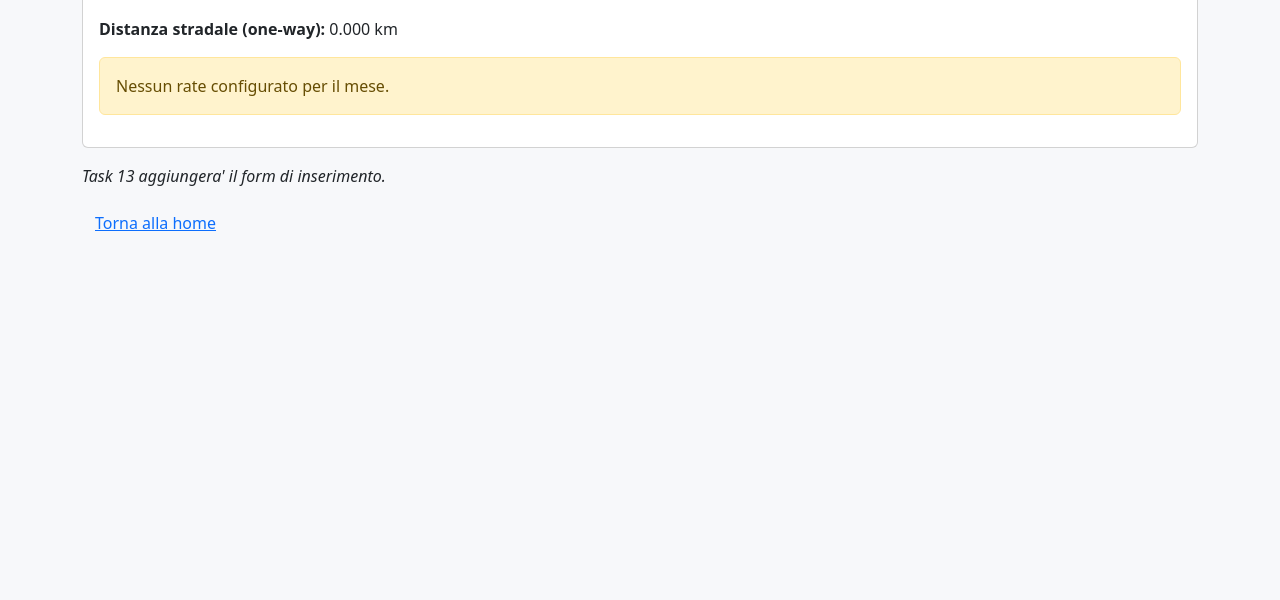
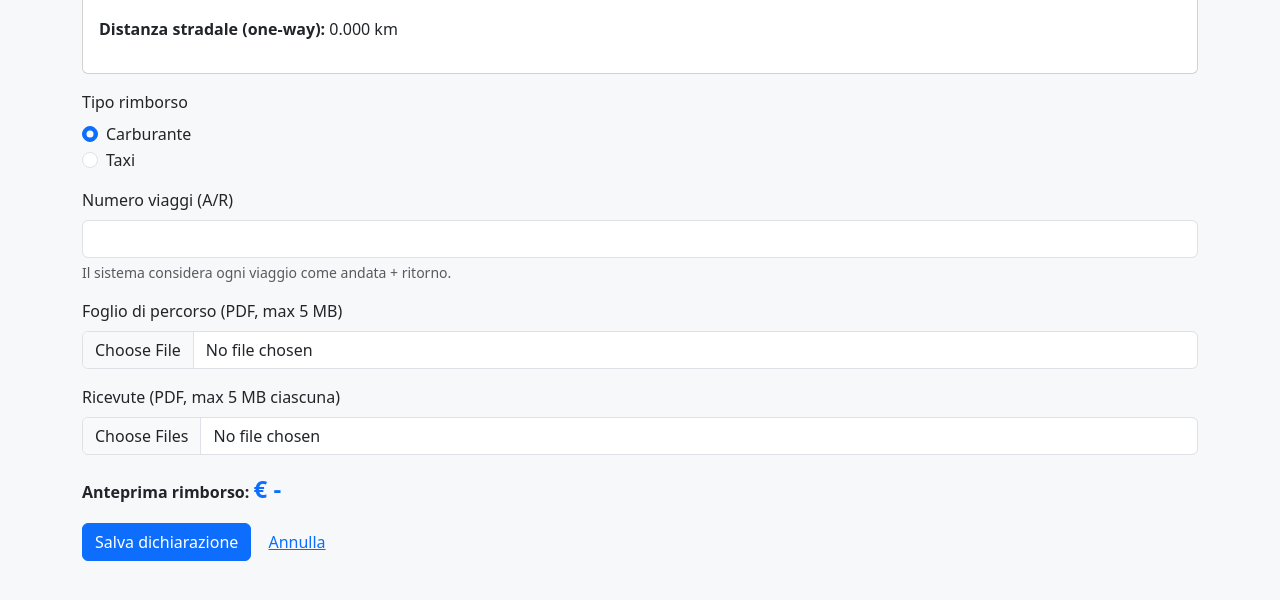
Before and after one commit to glctesta/Fogli_di_Percorso, a Flask app: template fdp_app/templates/pathtracks/new.html in a window 1280 px wide. Shown: the part 158-758 px from the top of the page. Run offline with Flask 3, Linux system fonts and the light colour scheme; the template is opened without the code that fills it, so the values that code supplies are empty.

Commit message:
feat(pathtracks): POST /pathtracks/new with file upload and validation
Co-Authored-By: Claude Sonnet 4.6 <noreply@anthropic.com>

```diff
--- /dev/null
+++ b/fdp_app/static/js/pathtracks.js
@@ -0,0 +1,58 @@
+(function () {
+    "use strict";
+    var ctx = window.FDP_CONTEXT;
+    var rtRadios = document.querySelectorAll('input[name="reimbursement_type"]');
+    var taxiSection = document.getElementById("taxi-section");
+    var amountPreview = document.getElementById("amount-preview");
+    var tripsInput = document.getElementById("number_of_trips");
+    var taxiList = document.getElementById("taxi-amounts-list");
+
+    function isFuel() {
+        var c = document.querySelector('input[name="reimbursement_type"]:checked');
+        return c && c.value === "CARBURANTE";
+    }
+
+    function recompute() {
+        var trips = parseInt(tripsInput.value, 10);
+        if (!trips || trips < 1) { amountPreview.textContent = "€ -"; return; }
+        var amount;
+        if (isFuel()) {
+            if (!ctx.rate) { amountPreview.textContent = "(rate non configurato)"; return; }
+            amount = (ctx.roadKm * 2 * trips) / ctx.rate.km_l * ctx.rate.eur_l;
+        } else {
+            var inputs = taxiList.querySelectorAll('input[name="taxi_amount"]');
+            amount = 0;
+            for (var i = 0; i < inputs.length; i++) {
+                var v = parseFloat(inputs[i].value);
+                if (!isNaN(v)) amount += v;
+            }
+        }
+        amountPreview.textContent = "€ " + amount.toFixed(2);
+    }
+
+    function toggleTaxiSection() {
+        taxiSection.style.display = isFuel() ? "none" : "block";
+        recompute();
+    }
+
+    for (var i = 0; i < rtRadios.length; i++) {
+        rtRadios[i].addEventListener("change", toggleTaxiSection);
+    }
+    tripsInput.addEventListener("input", recompute);
+    taxiList.addEventListener("input", function (e) {
+        if (e.target.name === "taxi_amount") recompute();
+    });
+
+    document.getElementById("add-taxi-amount").addEventListener("click", function () {
+        var input = document.createElement("input");
+        input.type = "number";
+        input.className = "form-control mb-2";
+        input.name = "taxi_amount";
+        input.step = "0.01";
+        input.min = "0";
+        input.placeholder = "es. 8.30";
+        taxiList.appendChild(input);
+    });
+
+    toggleTaxiSection();
+}());
--- a/fdp_app/templates/pathtracks/new.html
+++ b/fdp_app/templates/pathtracks/new.html
@@ -10,14 +10,71 @@
            {{ "%.3f"|format(coord.road_km_to_workplace) }} km</p>
         {% if rate %}
         <p><strong>Rate corrente:</strong>
-           {{ rate.avg_consumption_km_l }} km/l - &euro;{{ rate.avg_fuel_price_eur_l }}/l</p>
-        {% else %}
-        <div class="alert alert-warning">Nessun rate configurato per il mese.</div>
+           {{ rate.avg_consumption_km_l }} km/l - €{{ rate.avg_fuel_price_eur_l }}/l</p>
         {% endif %}
     </div>
 </div>
 
-<p><em>Task 13 aggiungera' il form di inserimento.</em></p>
+<form method="post" enctype="multipart/form-data" id="pathtrack-form">
+    <input type="hidden" name="csrf_token" value="{{ csrf_token() }}">
 
-<a href="{{ url_for('dashboard.index') }}" class="btn btn-link">Torna alla home</a>
+    <div class="mb-3">
+        <label class="form-label">Tipo rimborso</label>
+        <div class="form-check">
+            <input class="form-check-input" type="radio" name="reimbursement_type"
+                   id="rt-fuel" value="CARBURANTE" checked>
+            <label class="form-check-label" for="rt-fuel">Carburante</label>
+        </div>
+        <div class="form-check">
+            <input class="form-check-input" type="radio" name="reimbursement_type"
+                   id="rt-taxi" value="TAXI">
+            <label class="form-check-label" for="rt-taxi">Taxi</label>
+        </div>
+    </div>
+
+    <div class="mb-3">
+        <label for="number_of_trips" class="form-label">Numero viaggi (A/R)</label>
+        <input type="number" class="form-control" id="number_of_trips"
+               name="number_of_trips" min="1" max="31" required>
+        <div class="form-text">Il sistema considera ogni viaggio come andata + ritorno.</div>
+    </div>
+
+    <div id="taxi-section" style="display:none;">
+        <label class="form-label">Importi ricevute (€)</label>
+        <div id="taxi-amounts-list">
+            <input type="number" class="form-control mb-2" name="taxi_amount"
+                   step="0.01" min="0" placeholder="es. 12.50">
+        </div>
+        <button type="button" class="btn btn-sm btn-outline-secondary mb-3"
+                id="add-taxi-amount">+ Aggiungi ricevuta</button>
+    </div>
+
+    <div class="mb-3">
+        <label for="sheet_pdf" class="form-label">Foglio di percorso (PDF, max 5 MB)</label>
+        <input type="file" class="form-control" id="sheet_pdf"
+               name="sheet_pdf" accept="application/pdf" required>
+    </div>
+
+    <div class="mb-3">
+        <label for="receipt_pdf" class="form-label">Ricevute (PDF, max 5 MB ciascuna)</label>
+        <input type="file" class="form-control" id="receipt_pdf"
+               name="receipt_pdf" accept="application/pdf" multiple required>
+    </div>
+
+    <div class="mb-3">
+        <strong>Anteprima rimborso:</strong>
+        <span id="amount-preview" class="amount-preview">€ -</span>
+    </div>
+
+    <button type="submit" class="btn btn-primary">Salva dichiarazione</button>
+    <a href="{{ url_for('dashboard.index') }}" class="btn btn-link">Annulla</a>
+</form>
+
+<script>
+window.FDP_CONTEXT = {
+    roadKm: {{ coord.road_km_to_workplace|tojson }},
+    rate: {% if rate %}{{ {"km_l": rate.avg_consumption_km_l, "eur_l": rate.avg_fuel_price_eur_l}|tojson }}{% else %}null{% endif %}
+};
+</script>
+<script src="{{ url_for('static', filename='js/pathtracks.js') }}"></script>
 {% endblock %}
```
Also changed, not shown: fdp_app/pathtracks/routes.py (+120 -0 lines), tests/test_pathtracks_routes.py (+142 -0 lines).
